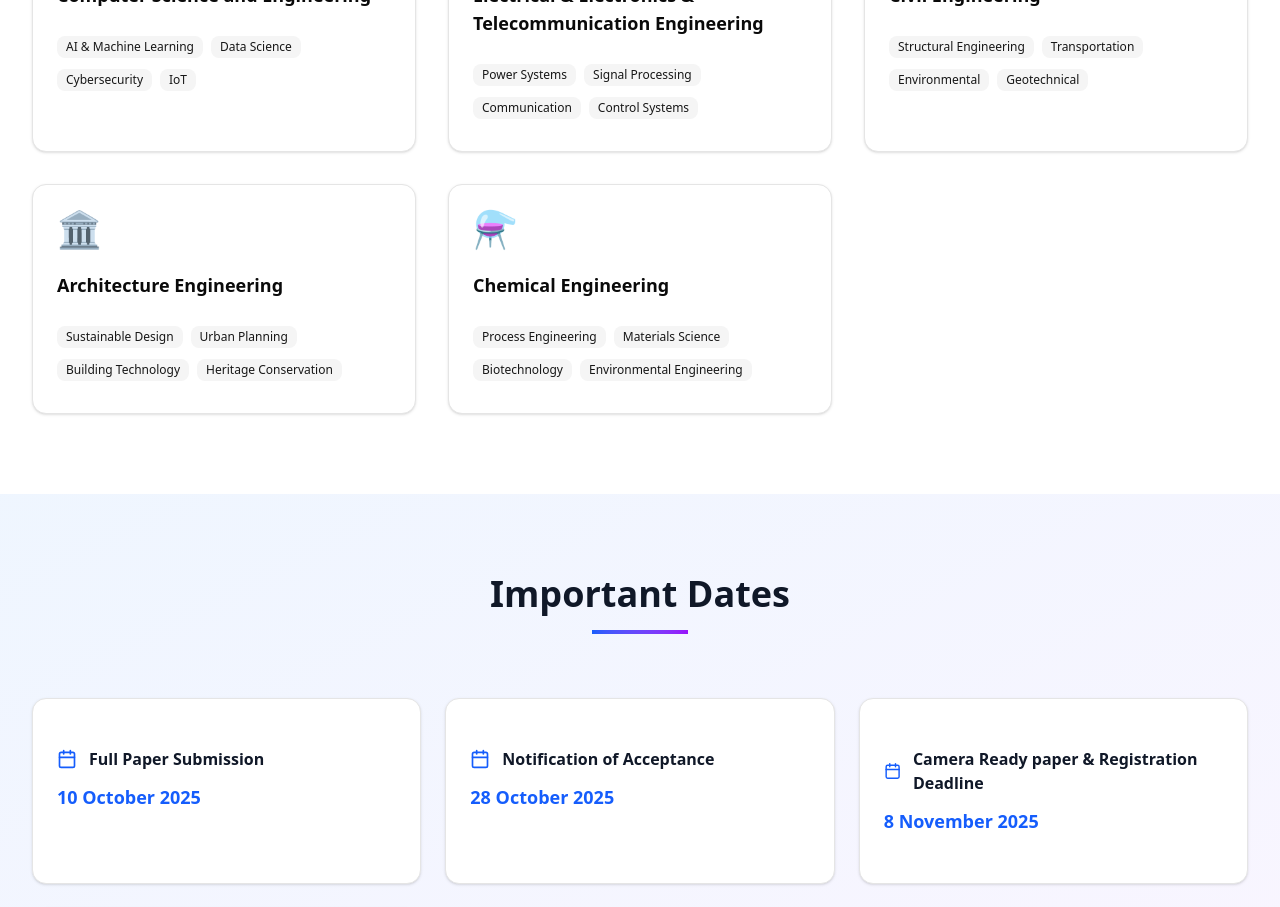
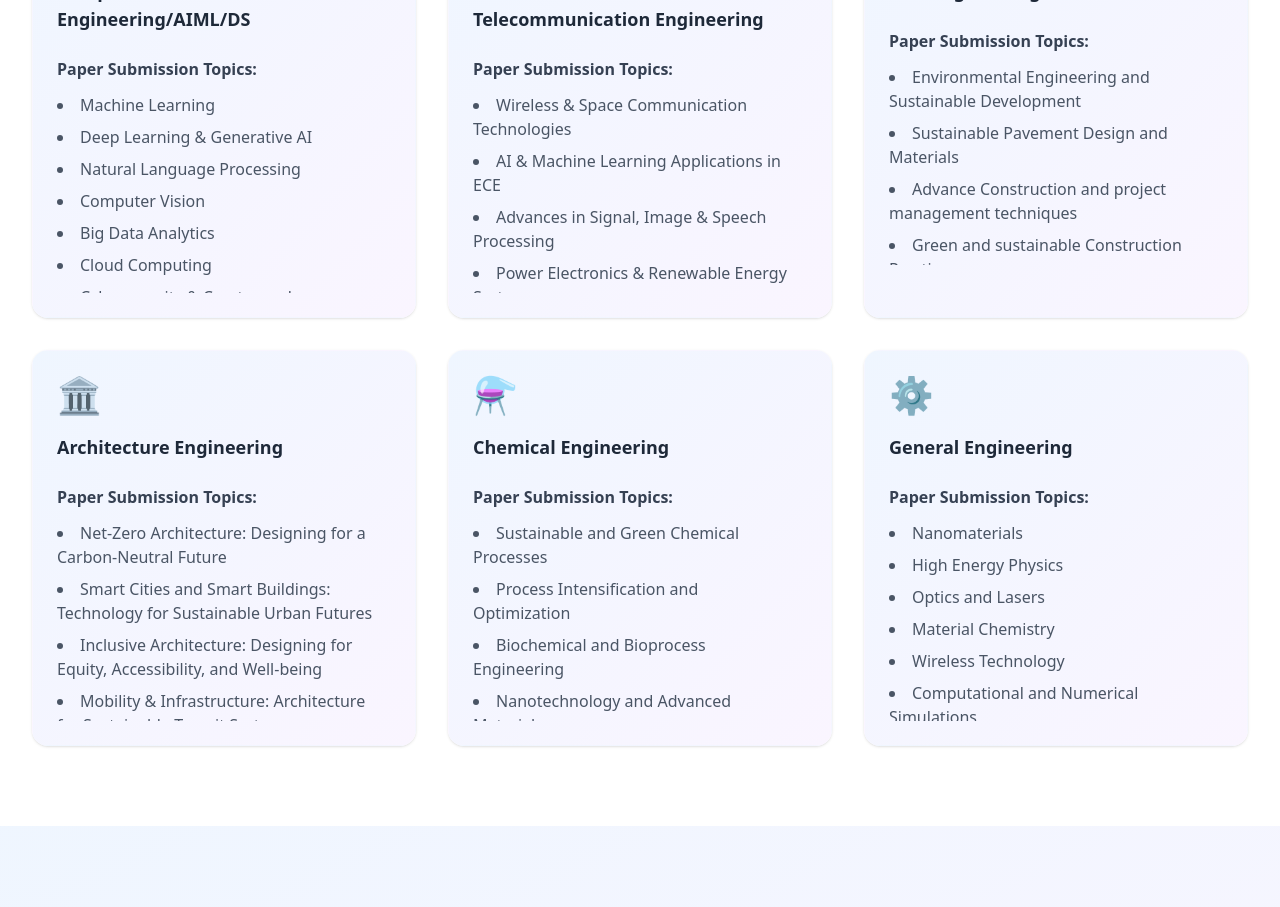
Before and after one commit to prathmesh-sargar/ICRTET-2025, a React (Vite) app in the folder frontend/: page / in a window 1280 px wide. Shown: the part 3140-4047 px from the top of the page. Built offline with nearby package versions, Linux system fonts and the light colour scheme.

Commit message:
Update ConferenceTracks.jsx

```diff
--- a/frontend/src/components/ConferenceTracks.jsx
+++ b/frontend/src/components/ConferenceTracks.jsx
@@ -1,32 +1,95 @@
 import { Card, CardContent, CardHeader, CardTitle } from "@/components/ui/card"
-import { Badge } from "@/components/ui/badge"
 
 export default function ConferenceTracks() {
   const conferenceTrackData = [
     {
-      title: "Computer Science and Engineering",
+      title: "Computer Science and Engineering/AIML/DS",
       icon: "💻",
-      topics: ["AI & Machine Learning", "Data Science", "Cybersecurity", "IoT"],
+      topics: [
+        "Machine Learning",
+        "Deep Learning & Generative AI",
+        "Natural Language Processing",
+        "Computer Vision",
+        "Big Data Analytics",
+        "Cloud Computing",
+        "Cybersecurity & Cryptography",
+      ],
     },
     {
       title: "Electrical & Electronics & Telecommunication Engineering",
       icon: "⚡",
-      topics: ["Power Systems", "Signal Processing", "Communication", "Control Systems"],
+      topics: [
+        "Wireless & Space Communication Technologies",
+        "AI & Machine Learning Applications in ECE",
+        "Advances in Signal, Image & Speech Processing",
+        "Power Electronics & Renewable Energy Systems",
+        "Cybersecurity & Blockchain for Communication Systems",
+        "Embedded Systems, IoT & VLSI Design",
+        "Intelligent Robotics & Automation",
+        "Quantum & Nanoelectronics Innovations",
+        "Sustainable & Green Communication Networks",
+      ],
     },
     {
       title: "Civil Engineering",
       icon: "🏗️",
-      topics: ["Structural Engineering", "Transportation", "Environmental", "Geotechnical"],
+      topics: [
+        "Environmental Engineering and Sustainable Development",
+        "Sustainable Pavement Design and Materials",
+        "Advance Construction and project management techniques",
+        "Green and sustainable Construction Practices",
+        "Role of Artificial Intelligence in Civil Engineering",
+        "Sustainable development in High-Performance Concrete",
+        "Sustainable Water Resources Management",
+        "Building Information Modeling (BIM)",
+        "Disaster Management and Resilient Structures",
+        "Sustainable Urban and Rural Development",
+      ],
     },
     {
       title: "Architecture Engineering",
       icon: "🏛️",
-      topics: ["Sustainable Design", "Urban Planning", "Building Technology", "Heritage Conservation"],
+      topics: [
+        "Net-Zero Architecture: Designing for a Carbon-Neutral Future",
+        "Smart Cities and Smart Buildings: Technology for Sustainable Urban Futures",
+        "Inclusive Architecture: Designing for Equity, Accessibility, and Well-being",
+        "Mobility & Infrastructure: Architecture for Sustainable Transit Systems",
+        "Healthy Spaces: Post-Pandemic Trends in Architectural Design",
+        "Architecture for Education: Learning Environments of the Future",
+        "Green Infrastructure: Urban Forests, Roof Gardens, and Eco-Systems in Design",
+        "Artificial Intelligence and Digital Transformation in Architecture",
+        "Parametric and Computational Design for Sustainable Innovation",
+        "The Metaverse and Virtual Architecture: Opportunities for a Sustainable Digital Future",
+      ],
     },
     {
       title: "Chemical Engineering",
       icon: "⚗️",
-      topics: ["Process Engineering", "Materials Science", "Biotechnology", "Environmental Engineering"],
+      topics: [
+        "Sustainable and Green Chemical Processes",
+        "Process Intensification and Optimization",
+        "Biochemical and Bioprocess Engineering",
+        "Nanotechnology and Advanced Materials",
+        "Energy Engineering and Renewable Energy",
+        "Environmental Engineering and Pollution Control",
+        "Polymer Science and Engineering",
+        "Computational Chemical Engineering",
+        "Food and Pharmaceutical Engineering",
+        "Sustainable wastewater Treatment Technologies",
+        "Catalysis and Green Chemistry",
+      ],
+    },
+    {
+      title: "General Engineering",
+      icon: "⚙️",
+      topics: [
+        "Nanomaterials",
+        "High Energy Physics",
+        "Optics and Lasers",
+        "Material Chemistry",
+        "Wireless Technology",
+        "Computational and Numerical Simulations",
+      ],
     },
   ]
 
@@ -39,19 +102,21 @@ export default function ConferenceTracks() {
         </div>
         <div className="grid md:grid-cols-2 lg:grid-cols-3 gap-8">
           {conferenceTrackData.map((track, index) => (
-            <Card key={index} className="hover:shadow-lg transition-shadow duration-300">
-              <CardHeader>
-                <div className="text-4xl mb-4">{track.icon}</div>
-                <CardTitle className="text-lg">{track.title}</CardTitle>
+            <Card
+              key={index}
+              className="flex flex-col h-full bg-gradient-to-br from-blue-50 to-purple-50 border border-transparent hover:border-blue-300 hover:shadow-2xl transition-all duration-300 rounded-2xl"
+            >
+              <CardHeader className="flex flex-col items-start">
+                <div className="text-4xl mb-3">{track.icon}</div>
+                <CardTitle className="text-lg font-bold text-gray-800">{track.title}</CardTitle>
               </CardHeader>
-              <CardContent>
-                <div className="space-y-2">
+              <CardContent className="flex flex-col flex-grow">
+                <h4 className="font-semibold text-gray-700 mb-3">Paper Submission Topics:</h4>
+                <ul className="space-y-2 text-gray-600 list-disc list-inside overflow-y-auto pr-2 max-h-50 custom-scrollbar">
                   {track.topics.map((topic, topicIndex) => (
-                    <Badge key={topicIndex} variant="secondary" className="mr-2 mb-2">
-                      {topic}
-                    </Badge>
+                    <li key={topicIndex}>{topic}</li>
                   ))}
-                </div>
+                </ul>
               </CardContent>
             </Card>
           ))}
```
